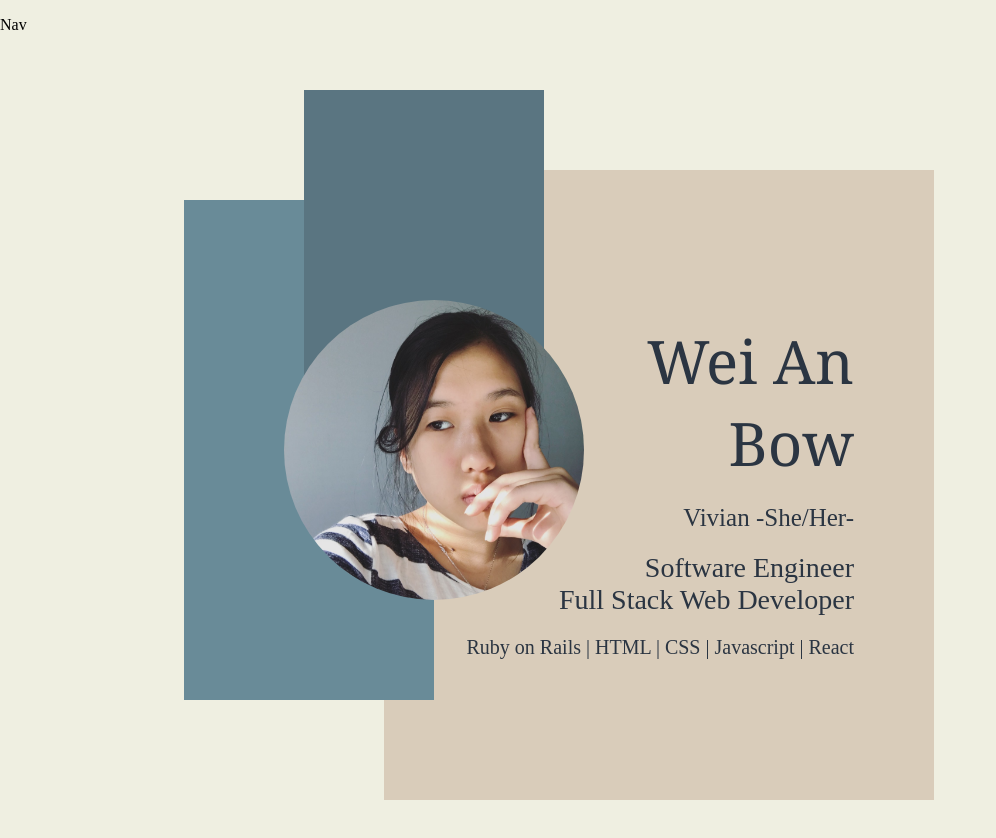
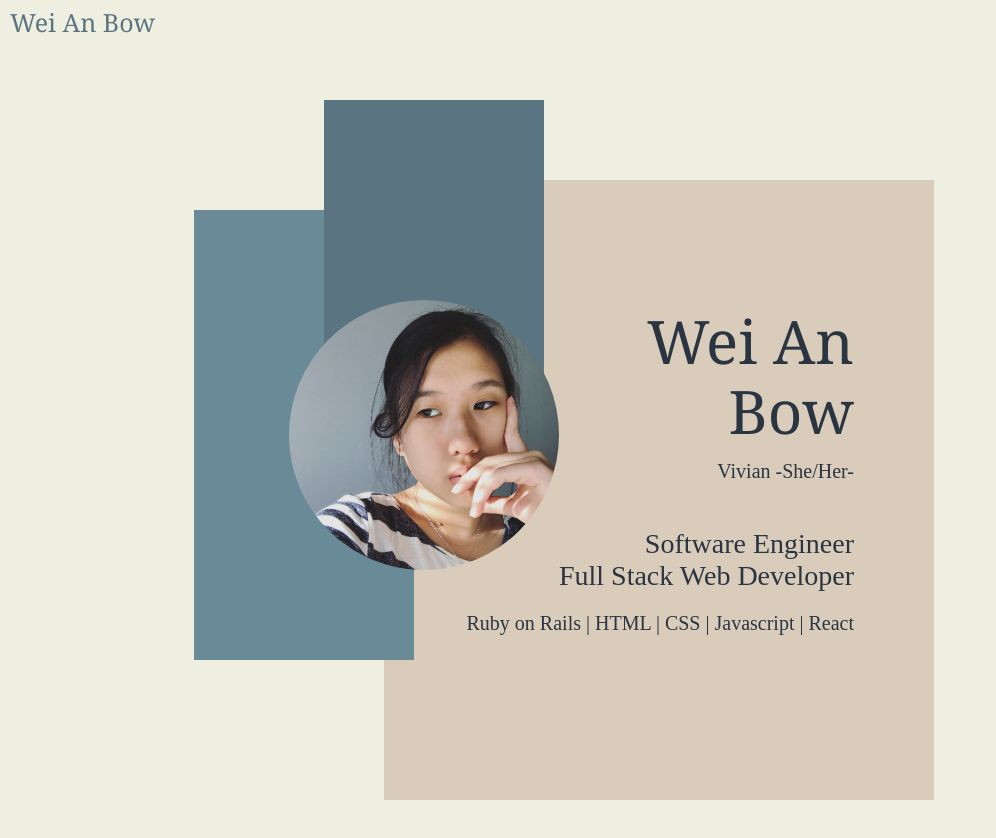
Before and after one commit to VivianBao/portfolio, a React (Create React App) app: page / in a window 1280 px wide. Shown: the top 838 px of the page, without its empty margins (0-996 px from the left). Built offline with nearby package versions, Linux system fonts and the light colour scheme; a web font is replaced by a local one.

Commit message:
Sstyling tweaks

```diff
--- a/src/components/Landing.js
+++ b/src/components/Landing.js
@@ -8,8 +8,10 @@ export default function Landing() {
       <div className="landing-container">
         <div className="landing--brown-block">
           <div className="text">
-            <h1>Wei An</h1>
-            <h1>Bow</h1>
+            <div className="name">
+              <h1>Wei An</h1>
+              <h1>Bow</h1>
+            </div>
             <h4>Vivian -She/Her-</h4>
             <h3>Software Engineer</h3>
             <h3>Full Stack Web Developer</h3>
--- a/src/components/Navbar.js
+++ b/src/components/Navbar.js
@@ -3,7 +3,7 @@ import "../styles/Navbar.scss"
 export default function Navbar() {
   return (
     <div className="navbar">
-      <p>Nav</p>
+      <h4>Wei An Bow</h4>
     </div>
   )
 }
--- a/src/styles/App.scss
+++ b/src/styles/App.scss
@@ -8,7 +8,7 @@
     overflow: scroll;
     scroll-snap-type: y mandatory;
     position: relative;
-    top: 50px;
+    top: 60px;
     > * {
       width: 100vw;
       height: 100vh;
--- a/src/styles/Landing.scss
+++ b/src/styles/Landing.scss
@@ -11,16 +11,22 @@
   color: $dark-blue;
   text-align: right;
   width: 550px;
-  height: calc(100vh - 170px);
+  height: calc(100vh - 180px);
   position: relative;
   left: 30%;
   top: 120px;
   .text{
-    padding-top: 150px;
+    padding-top: 120px;
     padding-right: 80px;
+    .name{
+      h1{
+        height: 70px;
+      }
+    }
     h4 {
       // color: $blue;
-      margin: 20px 0;
+      margin: 20px 0 45px 0;
+      font-size: 20px;
     }
     h5{
       margin: 20px 0;
@@ -28,11 +34,11 @@
   }
   .profile-pic{
     position: absolute;
-    height: 300px;
-    width: 300px;
+    height: 270px;
+    width: 270px;
     border-radius: 50%;
-    top: 130px;
-    left: -100px;
+    top: 120px;
+    left: -95px;
     background-color: rgba(105, 139, 152, 0.5);
     background-position: 50% 50%;
     background-size: cover;
@@ -40,19 +46,19 @@
 
   .dark-blue-block{
     position: absolute;
-    width: 240px;
-    height: 400px;
+    width: 220px;
+    height: 350px;
     background-color: $blue;
     top: -80px;
-    left: -80px;
+    left: -60px;
   }
 
   .blue-block{
     position: absolute;
-    width: 250px;
-    height: 500px;
+    width: 220px;
+    height: 450px;
     background-color: $light-blue;
     top: 30px;
-    left: -200px;
+    left: -190px;
   }
 }
--- a/src/styles/Navbar.scss
+++ b/src/styles/Navbar.scss
@@ -2,7 +2,13 @@
 
 .navbar {
   width: 100%;
-  height: 50px;
+  height: 60px;
   position: fixed;
-  background-color: $background-brown;
+  background:transparent;
+  h4 {
+    font-weight: 400;
+    font-family: 'Noto Serif', serif;
+    color: $blue;
+    margin: 5px 10px;
+  }
 }
```
